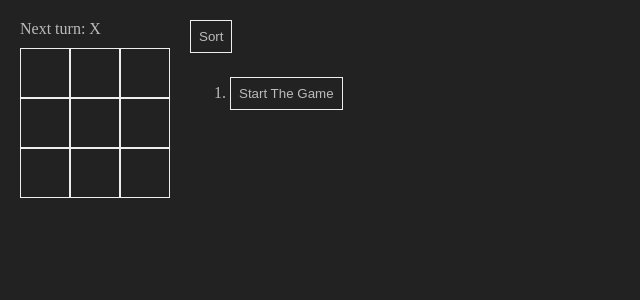
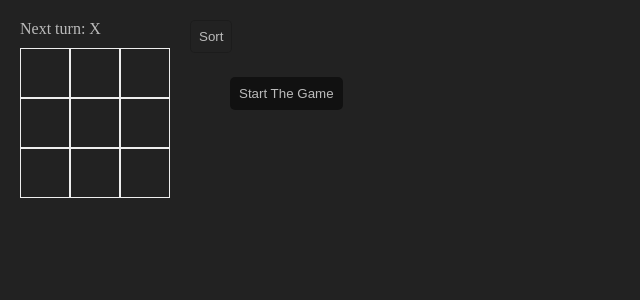
Before and after one commit to abdulrahmanhatem/tic-tac-toe, a React (Create React App) app: page / in a window 1280 px wide. Shown: the top 300 px of the page, without its empty margins (0-640 px from the left). Built offline with nearby package versions, Linux system fonts and the light colour scheme.

Commit message:
write description of square location in every move

```diff
--- a/src/App.js
+++ b/src/App.js
@@ -5,7 +5,7 @@ function Square({value, onSquareClick, win}){
   return <button className={`square ${win ? "win" : ""}`} onClick={onSquareClick}>{value}</button>;
 }
 
-export function Board({xIsNext, squares, onPlay}) {
+export function Board({xIsNext, squares, onPlay, getCurrent}) {
   const winner = calculateWinner(squares);
   let status;
   let full = squares.every(i => i !== null);
@@ -28,14 +28,12 @@ export function Board({xIsNext, squares, onPlay}) {
     if (squares[i] || winner){
       return;
     }
+    getCurrent(i)
+    nextSquares[i] = xIsNext ? "X" : "O";
+    onPlay(nextSquares);
 
 
-
-    nextSquares[i] = xIsNext ? "X" : "O";
-    onPlay(nextSquares);
-    let content;
-
-}
+  }
 
   return (
     <>
@@ -47,7 +45,7 @@ export function Board({xIsNext, squares, onPlay}) {
           win = winner.includes(i) ? true : false;
         }
 
-        return <Square value={squares[i]} onSquareClick={() => handleClick(i)} key={i} win={win}/>;
+        return <Square value={squares[i]} onSquareClick={() => handleClick(i)} key={i} win={win}  getSquare={getCurrent}/>;
       })}
     </div>
 
@@ -59,6 +57,7 @@ export default function Game() {
   const [history, setHistory] = useState([Array(9).fill(null)]);
   const [currentMove, setCurrentMove] = useState(0);
   const [isAscending, setIsAscending] = useState(true);
+  const [indexes, setIndexes] = useState([]);
   const xIsNext = currentMove % 2 === 0;
   const currentSquares = history[currentMove];
 
@@ -72,18 +71,34 @@ export default function Game() {
     setCurrentMove(nextMove);
   }
 
+  function getCurrentSquare(i) {
+    const nextIndexes = indexes.slice();
+    setIndexes([...nextIndexes, i])
+  }
 
+  let locations = [
+    {row:1, col:1},
+    {row:1, col:2},
+    {row:1, col:3},
+    {row:2, col:1},
+    {row:2, col:2},
+    {row:2, col:3},
+    {row:3, col:1},
+    {row:3, col:2},
+    {row:3, col:3},
+  ]
 
   const moves = history.map((squares, move) => {
     let description;
+
     if (move > 0) {
-      description = move === currentMove ? 'Your are to Move #' + move :  'Go to move #' + move;
+      description = move + "." + squares[indexes[move-1]] + ` (${locations[indexes[move-1]]?.row}, ${locations[indexes[move-1]]?.col})`;
     } else {
       description = 'Start The Game';
     }
     return (
       <li key={move}>
-        <button onClick={() => jumpTo(move)}>{description}</button>
+        <button onClick={() => jumpTo(move)} class={move === currentMove && "current" }>{description}</button>
       </li>
     );
   });
@@ -91,13 +106,13 @@ export default function Game() {
   return (
     <div className="game">
       <div className="game-board">
-        <Board xIsNext={xIsNext} squares={currentSquares} onPlay={handlePlay}/>
+        <Board xIsNext={xIsNext} squares={currentSquares} onPlay={handlePlay} getCurrent={getCurrentSquare}/>
       </div>
       <div className="game-info">
         <button onClick={() =>setIsAscending(!isAscending)}>Sort</button>
-        <ol style={{
+        <ul style={{
           flexDirection: isAscending ? "column" : "column-reverse"
-        }}>{moves}</ol>
+        }}>{moves}</ul>
       </div>
     </div>
   )
--- a/src/styles.css
+++ b/src/styles.css
@@ -2,6 +2,9 @@ body {
   margin: 20px;
   padding: 0;
   background: #222;
+}
+ul{
+  list-style: none;
 }
 .list{
   width: 150px;
@@ -35,24 +38,29 @@ body {
 .game-info {
   margin-left: 20px;
 }
-.game-info ol{
+.game-info ul{
   display: flex;
-    flex-direction: column;
+  flex-direction: column;
 }
 .game-info ol > *{
   margin-block: .5rem;
   color: #bbb;
 }
 .game-info button{
+  border: 1px solid #11111150;
   background: #222;
-  border: 1px solid #eee;
   color: #bbb;
   padding: .5rem;
   transition: all ease-in-out .3s;
   cursor: pointer;
+  border-radius: 5px;
+  margin-block-end: .5rem;
 }
 .game-info button:hover,
 .game-info button:active
 {
   background: #111;
 }
+.game-info button.current{
+  background: #111;
+}
```
